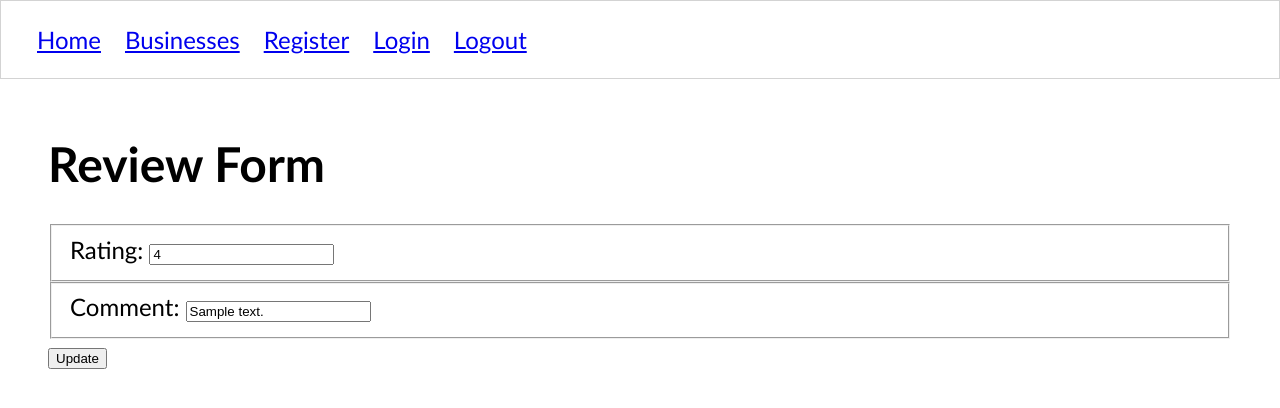
After one commit to castlesmadeofcode/Stay-Safr, a Django app: page /reviews/1/form/ in a window 1280 px wide. The commit adds this page. Shown: the top 408 px of the page. Run offline with Django 3.2, Linux system fonts and the light colour scheme; a user stored in the database is signed in; tables that the repository leaves empty hold one stand-in row (values such as "Sample post").

Commit message:
created views and templates for ratings

```diff
--- a/capstoneapp/models/business.py
+++ b/capstoneapp/models/business.py
@@ -24,4 +24,4 @@ class Business(models.Model):
 
 
     def __str__(self):
-        return self.title
+        return self.name
--- /dev/null
+++ b/capstoneapp/templates/reviews/review_form.html
@@ -0,0 +1,29 @@
+{% extends 'shared/base.html' %}
+{% block content %}
+
+    <h1>Review Form</h1>
+
+    {% if review.id is not None %}
+        <form action="{% url 'capstoneapp:review' review.id %}" method="post">
+    {% else %}
+        <form action="{% url 'capstoneapp:reviews' %}" method="post">
+    {% endif %}
+        {% csrf_token %}
+        <fieldset>
+            <label for="rating">Rating: </label>
+            <input id="rating" type="text" rating="rating" value="{{ review.rating }}" required>
+        </fieldset>
+        <fieldset>
+            <label for="comment">Comment: </label>
+            <input id="comment" type="text" name="comment" value="{{ review.comment }}" required>
+        </fieldset>
+
+        {% if review.id is not None %}
+            <input type="hidden" name="actual_method" value="PUT">
+            <input type="submit" value="Update" />
+        {% else %}
+            <input type="submit" value="Create" />
+        {% endif %}
+    </form>
+
+{% endblock %}
--- a/capstoneapp/urls.py
+++ b/capstoneapp/urls.py
@@ -8,6 +8,9 @@ urlpatterns = [
     path('business/form', business_form, name='business_form'),
     path('businesses/<int:business_id>/', business_details, name='business'),
     path('businesses/<int:business_id>/form/', business_edit_form, name='business_edit_form'),
+        path('reviews/', review_list, name='reviews'),
+     path('review/form', review_form, name='review_form'),
+     path('reviews/<int:review_id>/form/', review_edit_form, name='review_edit_form'),
     path('accounts/', include('django.contrib.auth.urls')),
     path('accounts/register', register, name='register'),
     path('logout/', logout_user, name='logout'),
--- a/capstoneapp/views/__init__.py
+++ b/capstoneapp/views/__init__.py
@@ -4,3 +4,6 @@ from .home import home
 from .businesses.business_list import business_list
 from .businesses.business_form import business_form, business_edit_form
 from .businesses.business_details import business_details
+from .reviews.review_list import review_list
+from .reviews.review_form import review_form, review_edit_form
+from .reviews.review_details import review_details
--- a/capstoneapp/views/businesses/business_details.py
+++ b/capstoneapp/views/businesses/business_details.py
@@ -1,7 +1,7 @@
 from django.urls import reverse
 from django.shortcuts import render, redirect
 from django.contrib.auth.decorators import login_required
-from capstoneapp.models import Business
+from capstoneapp.models import Business, Review
 
 
 def get_business(business_id):
@@ -12,10 +12,12 @@ def get_business(business_id):
 def business_details(request, business_id):
     if request.method == 'GET':
         business = get_business(business_id)
+        all_reviews = Review.objects.all()
 
         template = 'businesses/business_detail.html'
         context = {
-            'business': business
+            'business': business,
+            'all_reviews': all_reviews
         }
 
         return render(request, template, context)
--- /dev/null
+++ b/capstoneapp/views/reviews/review_details.py
@@ -0,0 +1,50 @@
+from django.urls import reverse
+from django.shortcuts import render, redirect
+from django.contrib.auth.decorators import login_required
+from capstoneapp.models import Review
+
+
+def get_review(review_id):
+    return Review.objects.get(pk=review_id)
+
+
+@login_required
+def review_details(request, review_id):
+    if request.method == 'GET':
+        review = get_review(review_id)
+
+        template = 'reviews/review_detail.html'
+        context = {
+            'review': review
+        }
+
+        return render(request, template, context)
+
+    if request.method == 'POST':
+        form_data = request.POST
+
+        # Check if this POST is for deleting a review
+        #
+        # Note: You can use parenthesis to break up complex
+        #       `if` statements for higher readability
+        if (
+            "actual_method" in form_data
+            and form_data["actual_method"] == "DELETE"
+        ):
+            review_to_delete = get_review(review_id)
+            review_to_delete.delete()
+
+            return redirect(reverse('capstoneapp:reviews'))
+
+        # Check if this POST is for editing a review
+        if (
+            "actual_method" in form_data
+            and form_data["actual_method"] == "PUT"
+        ):
+            review_to_update = get_review(review_id)
+            review_to_update.rating = form_data['rating']
+            review_to_update.comment = form_data['comment']
+            review_to_update.save()
+
+            #redirects back to the reviews details page after edit
+            return redirect(reverse('capstoneapp:review', args=[review_to_update.id]))
--- /dev/null
+++ b/capstoneapp/views/reviews/review_form.py
@@ -0,0 +1,38 @@
+import sqlite3
+from django.shortcuts import render
+from django.contrib.auth.decorators import login_required
+from capstoneapp.models import Review, Business
+from .review_details import get_review
+
+
+
+
+# def get_business():
+#     return Business.objects.all()
+
+
+@login_required
+def review_form(request):
+    if request.method == 'GET':
+        # business = get_business()
+        template = 'reviews/review_form.html'
+        context = {
+            # 'all_business': business
+        }
+
+        return render(request, template, context)
+
+@login_required
+def review_edit_form(request, review_id):
+
+    if request.method == 'GET':
+        review = get_review(review_id)
+        # business = get_business
+        template = 'reviews/review_form.html'
+        context = {
+            'review': review,
+            # 'all_business': business
+        }
+
+
+        return render(request, template, context)
```
Also changed, not shown: capstoneapp/templates/businesses/business_detail.html (+12 -1 lines), capstoneapp/views/reviews/review_list.py (added, +23 -0 lines).
